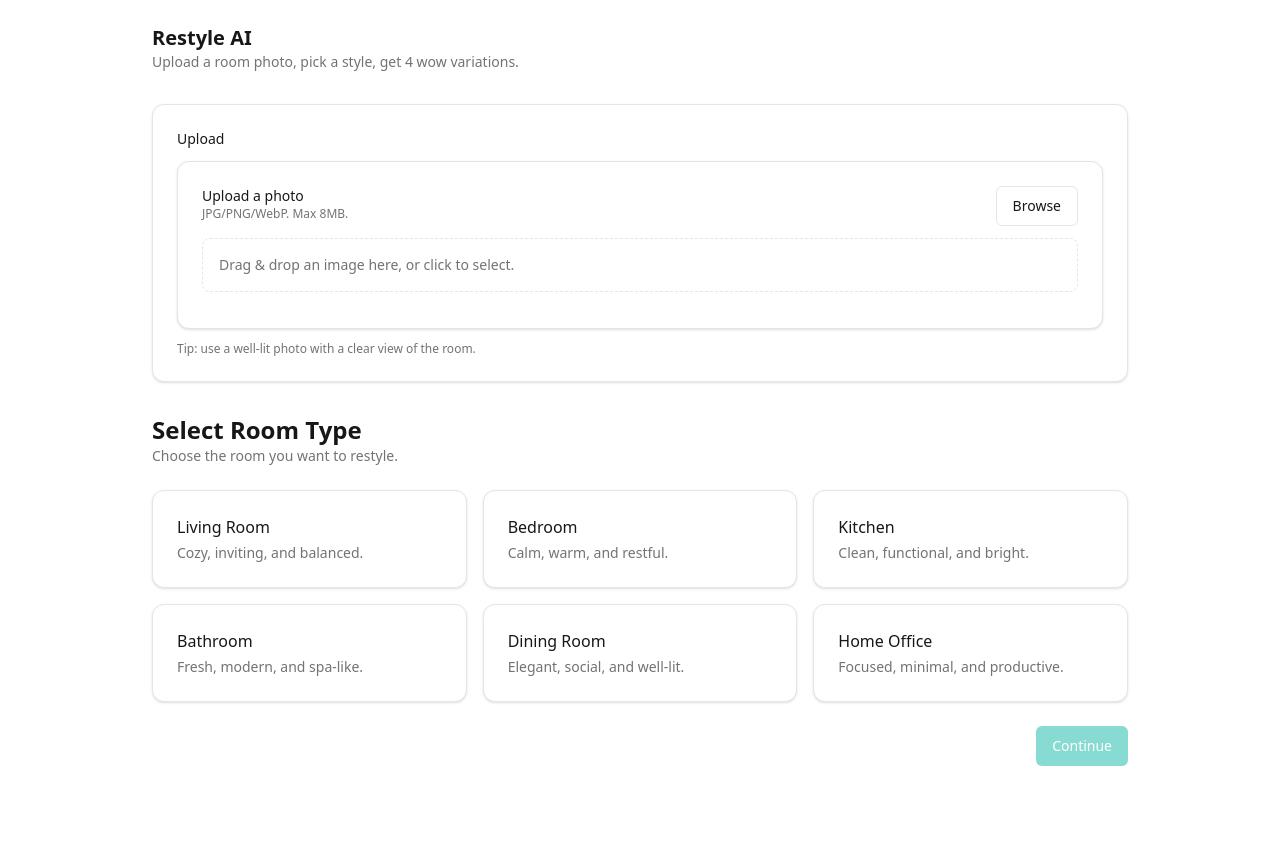
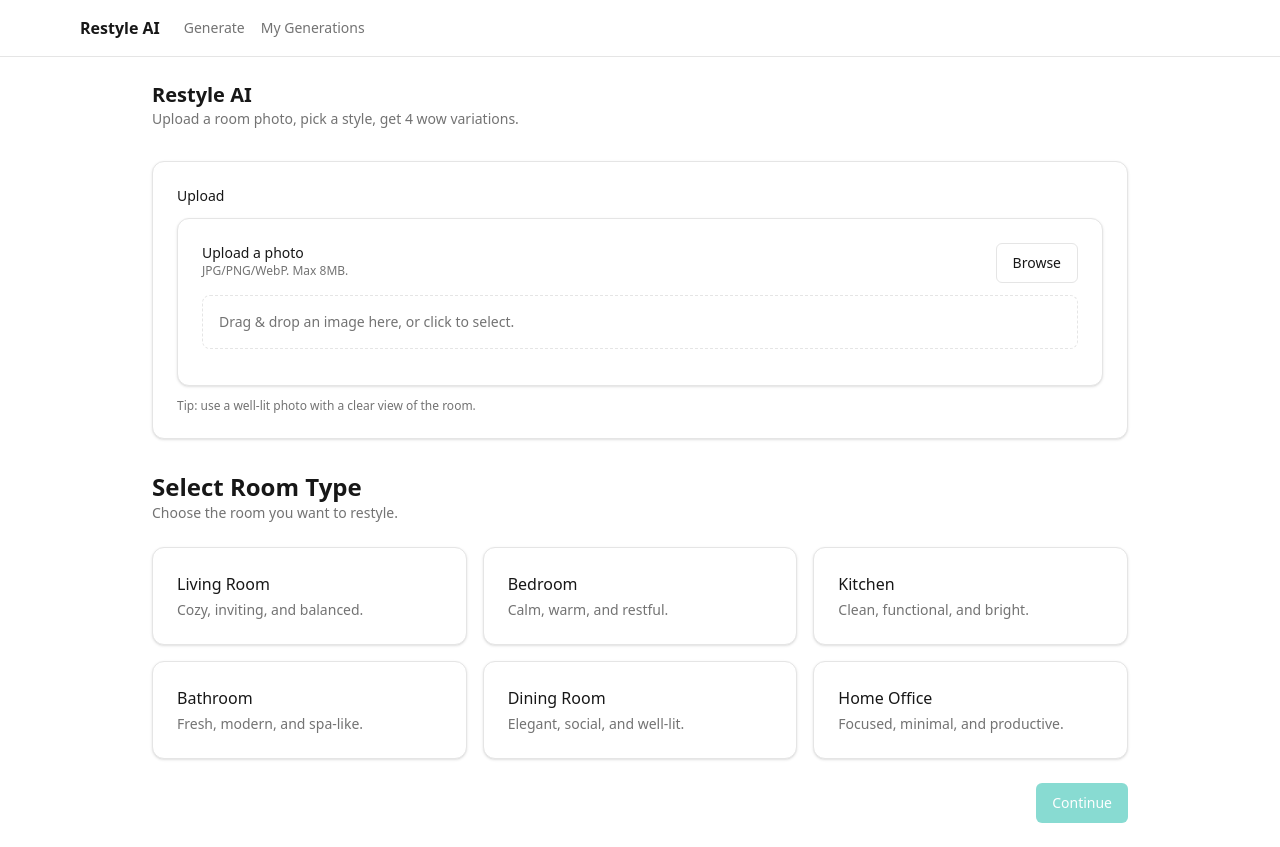
Before and after one commit to canguejamba/restyle-ai, a Next.js app: page / in a window 1280 px wide. Before the commit the page ends 800 px from the top, so only its background shows below. Built offline with nearby package versions, Linux system fonts and the light colour scheme.

Commit message:
Add global header navigation

```diff
--- a/app/generations/page.tsx
+++ b/app/generations/page.tsx
@@ -1,8 +1,9 @@
 import { auth } from "@clerk/nextjs/server";
+import { redirect } from "next/navigation";
 
 export default async function GenerationsPage() {
   const { userId } = await auth();
-  if (!userId) return null;
+  if (!userId) redirect("/sign-in");
 
   return (
     <div className="mx-auto max-w-6xl p-6 space-y-6">
--- a/app/layout.tsx
+++ b/app/layout.tsx
@@ -1,6 +1,7 @@
 import type { Metadata } from "next";
-import { ClerkProvider } from "@clerk/nextjs";
+import { ClerkProvider, UserButton } from "@clerk/nextjs";
 import { Geist, Geist_Mono } from "next/font/google";
+import Link from "next/link";
 import "./globals.css";
 
 const geistSans = Geist({
@@ -18,11 +19,36 @@ export const metadata: Metadata = {
   description: "Room restyling with AI",
 };
 
+function AppHeader() {
+  return (
+    <header className="border-b">
+      <div className="mx-auto flex h-14 max-w-6xl items-center justify-between px-4">
+        <div className="flex items-center gap-6">
+          <Link href="/" className="font-semibold">
+            Restyle AI
+          </Link>
+          <nav className="flex items-center gap-4 text-sm text-muted-foreground">
+            <Link href="/" className="hover:text-foreground">
+              Generate
+            </Link>
+            <Link href="/generations" className="hover:text-foreground">
+              My Generations
+            </Link>
+          </nav>
+        </div>
+
+        <UserButton afterSignOutUrl="/" />
+      </div>
+    </header>
+  );
+}
+
 export default function RootLayout({ children }: { children: React.ReactNode }) {
   return (
     <ClerkProvider>
       <html lang="en">
         <body className={`${geistSans.variable} ${geistMono.variable} antialiased`}>
+          <AppHeader />
           {children}
         </body>
       </html>
```
